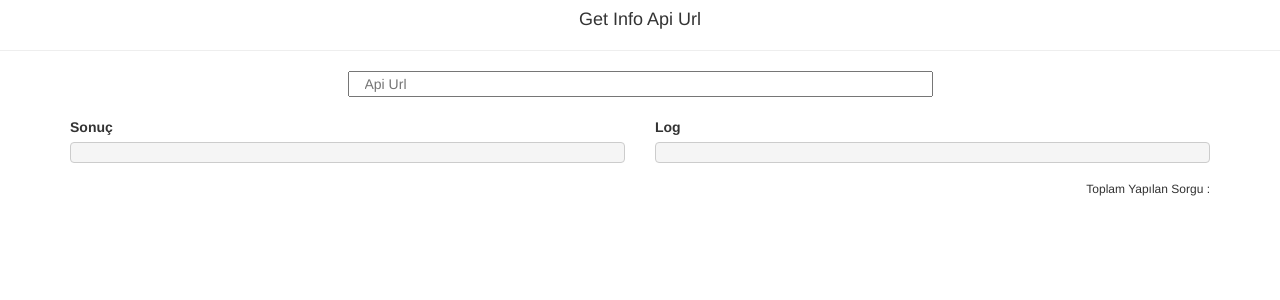
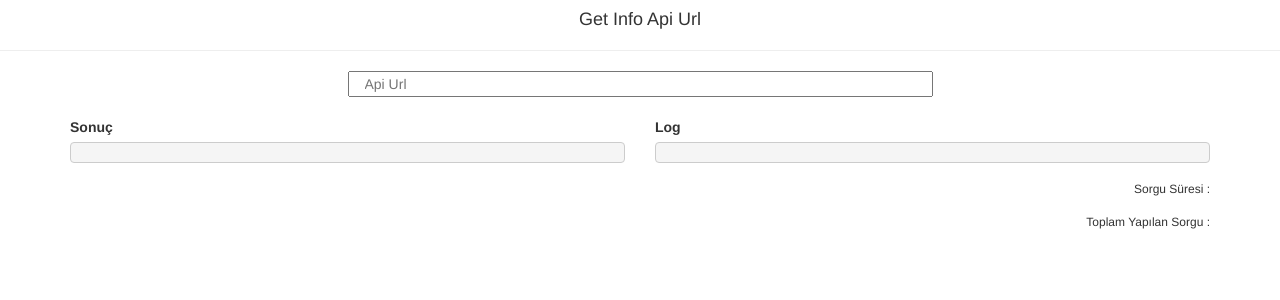
Before and after one commit to veysel/Angular2-Api, an Angular app: page / in a window 1280 px wide. Shown: the top 300 px of the page. Built offline with nearby package versions, Linux system fonts and the light colour scheme; no server answers.

Commit message:
time diff added

```diff
--- a/src/app/Components/Main/main.component.ts
+++ b/src/app/Components/Main/main.component.ts
@@ -12,6 +12,7 @@ export class MainComponent implements OnInit {
     public result: any;
     public log: any;
     public count: any;
+    public time: any;
 
     constructor(
         private _commonService: CommonService
@@ -22,11 +23,15 @@ export class MainComponent implements OnInit {
     ngOnInit() { }
 
     public getInfo() {
+        let timeBegin = Date.now();
         this._commonService.getInfo(this.apiUrl).subscribe(
             data => {
+                let timeEnd = Date.now();
+
                 this.log = "Başarılı";
                 this.result = JSON.stringify(data);
                 this.increaseCount();
+                this.timeDisplay(timeBegin, timeEnd);
             },
             error => {
                 this.result = "";
@@ -45,4 +50,10 @@ export class MainComponent implements OnInit {
             this._commonService.updateCount(newCount).subscribe(x => { this.getCount(); });
         });
     }
+
+    public timeDisplay(timeBegin, timeEnd) {
+        let diff = timeEnd - timeBegin;
+        this.time = diff.toString() + " ms";
+    }
+
 }
--- a/src/app/Components/Main/main.template.html
+++ b/src/app/Components/Main/main.template.html
@@ -28,6 +28,11 @@
 <div class="container">
     <div class="row">
         <div class="col-lg-12 col-md-12 col-sm-12 col-xs-12">
+            <span class="pull-right"><h6>Sorgu Süresi : {{time}}</h6></span>
+        </div>
+    </div>
+    <div class="row">
+        <div class="col-lg-12 col-md-12 col-sm-12 col-xs-12">
             <span class="pull-right"><h6>Toplam Yapılan Sorgu : {{count}}</h6></span>
         </div>
     </div>
```
